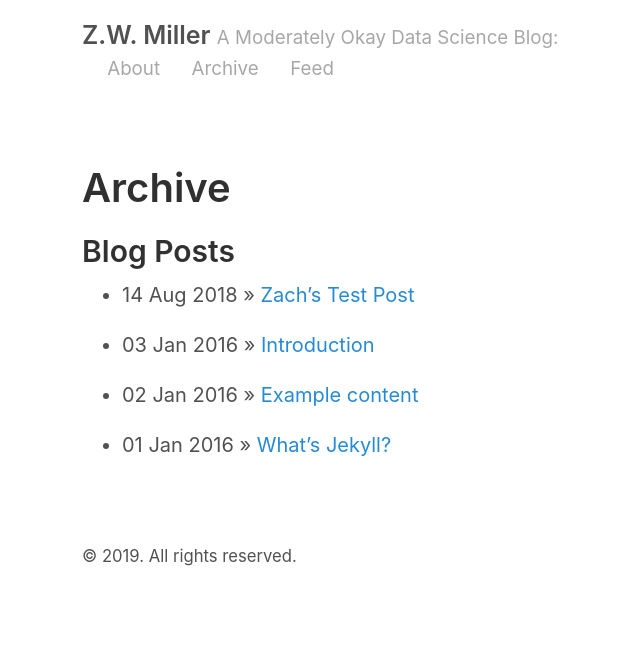
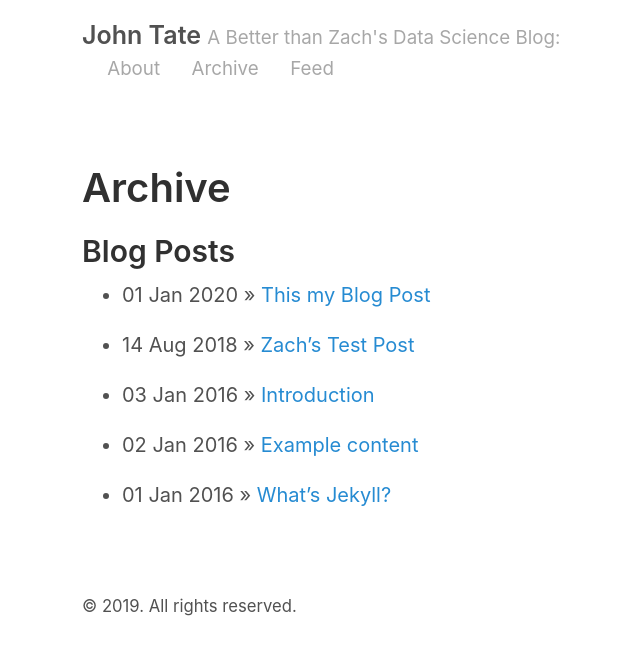
Before and after one commit to John-Tate/John-Tate.github.io, a Jekyll site: the page built from archive.md, in a window 1280 px wide. Shown: the top 655 px of the page, without its empty margins (208-848 px from the left). Built offline with Jekyll 4.4.1, drawn with Linux system fonts in a browser that asks for light colours.

Commit message:
got rid of zach and new post

```diff
--- a/_config.yml
+++ b/_config.yml
@@ -2,9 +2,9 @@
 permalink:           pretty
 
 # Setup
-title:               Z.W. Miller
-tagline:             A Moderately Okay Data Science Blog
-url:                 http://zwmiller.github.io
+title:               John Tate
+tagline:             A Better than Zach's Data Science Blog
+url:                 http://John-Tate.github.io
 paginate:            2
 baseurl:             ""
 
@@ -17,14 +17,14 @@ sass:
 
 # About/contact
 author:
-  name:              Zach Miller
-  url:               https://twitter.com/zaglamir
-  email:             zach@thisismetis.com
+  name:              John Tate
+  url:               https://twitter.com/likelyjohntate
+  email:             john.tate@thisismetis.com
 
 # Custom vars
 version:             2.0.0
 github:
-  repo:              https://github.com/zwmiller
+  repo:              https://github.com/John-Tate
 
 # Gems
 gems:
```
Also changed, not shown: _posts/2020-01-01-whats-jekyll.md (added, +12 -0 lines).
